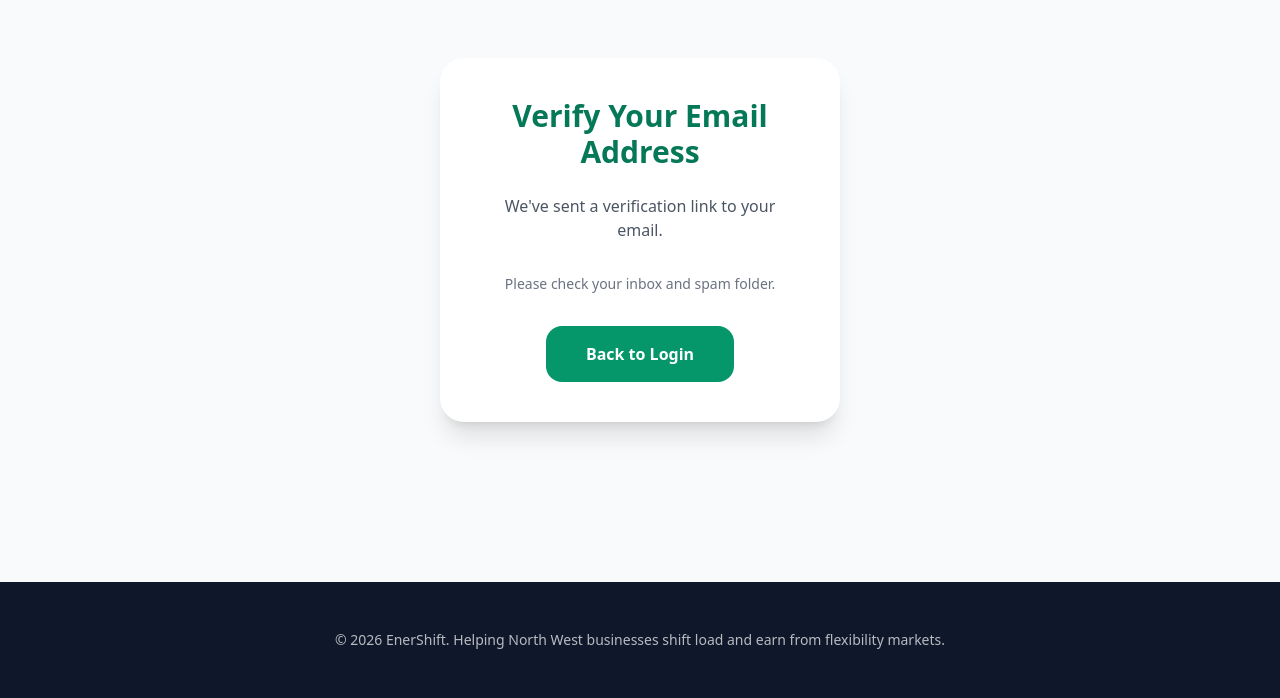
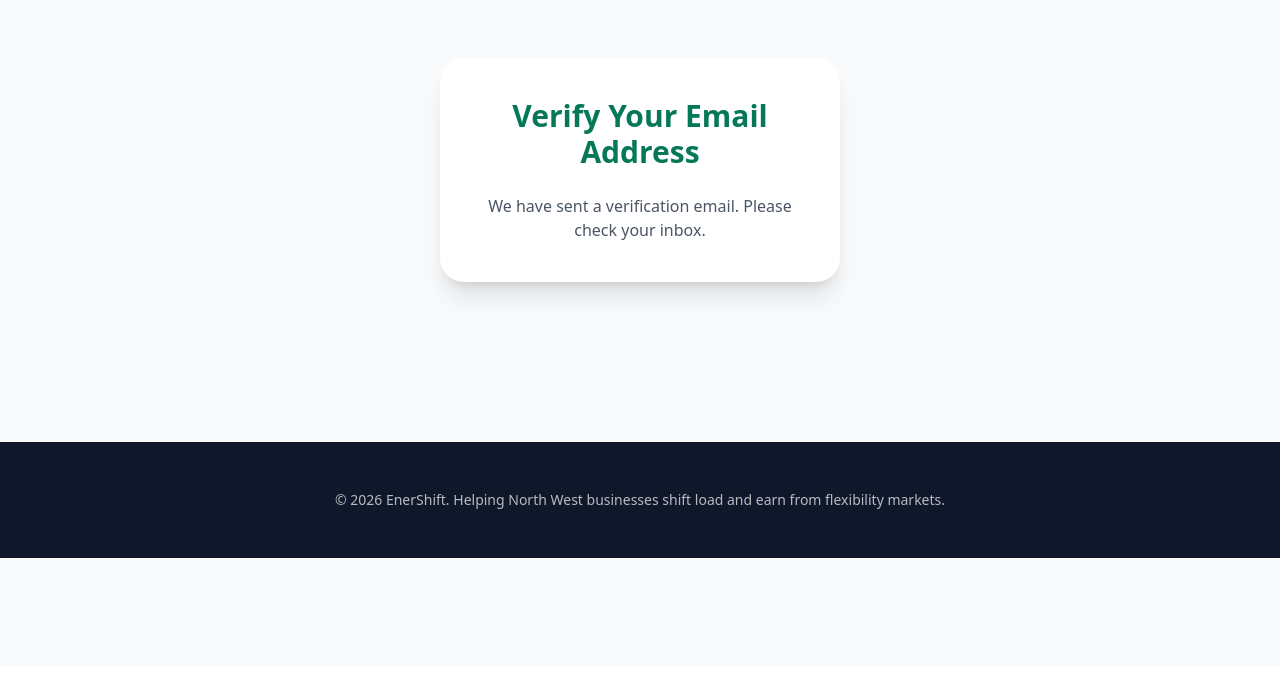
Before and after one commit to willbrad0803/EnerShift, a Django app: template templates/account/verify_email.html in a window 1280 px wide. Shown: the part 134-832 px from the top of the page. After the commit the page ends 692 px from the top, so only its background shows below. Run offline with Django 5.2, Linux system fonts and the light colour scheme; the template is opened without the code that fills it, so the values that code supplies are empty; some libraries are stand-ins or nearby versions.

Commit message:
Update verify_email.html

```diff
--- a/templates/account/verify_email.html
+++ b/templates/account/verify_email.html
@@ -4,12 +4,7 @@
 <div class="max-w-md mx-auto px-6 py-20 text-center">
     <div class="bg-white rounded-3xl shadow-xl p-10">
         <h2 class="text-3xl font-bold mb-6 text-emerald-700">Verify Your Email Address</h2>
-        <p class="text-gray-600 mb-8">We've sent a verification link to your email.</p>
-        <p class="text-sm text-gray-500">Please check your inbox and spam folder.</p>
-
-        <a href="{% url 'account_login' %}" class="inline-block mt-8 bg-emerald-600 hover:bg-emerald-700 text-white px-10 py-4 rounded-2xl font-semibold">
-            Back to Login
-        </a>
+        <p class="text-gray-600">We have sent a verification email. Please check your inbox.</p>
     </div>
 </div>
 {% endblock %}
```
